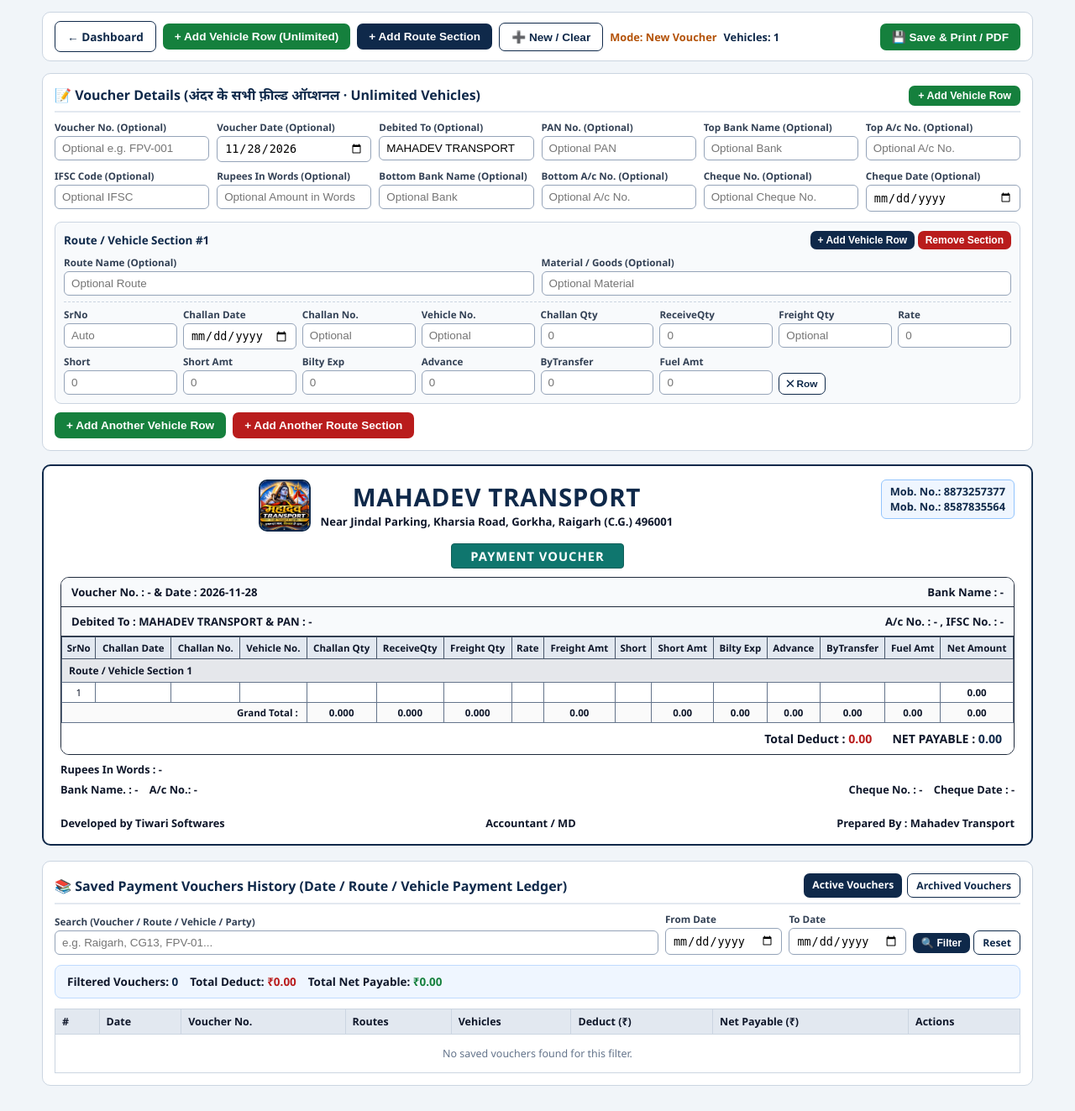
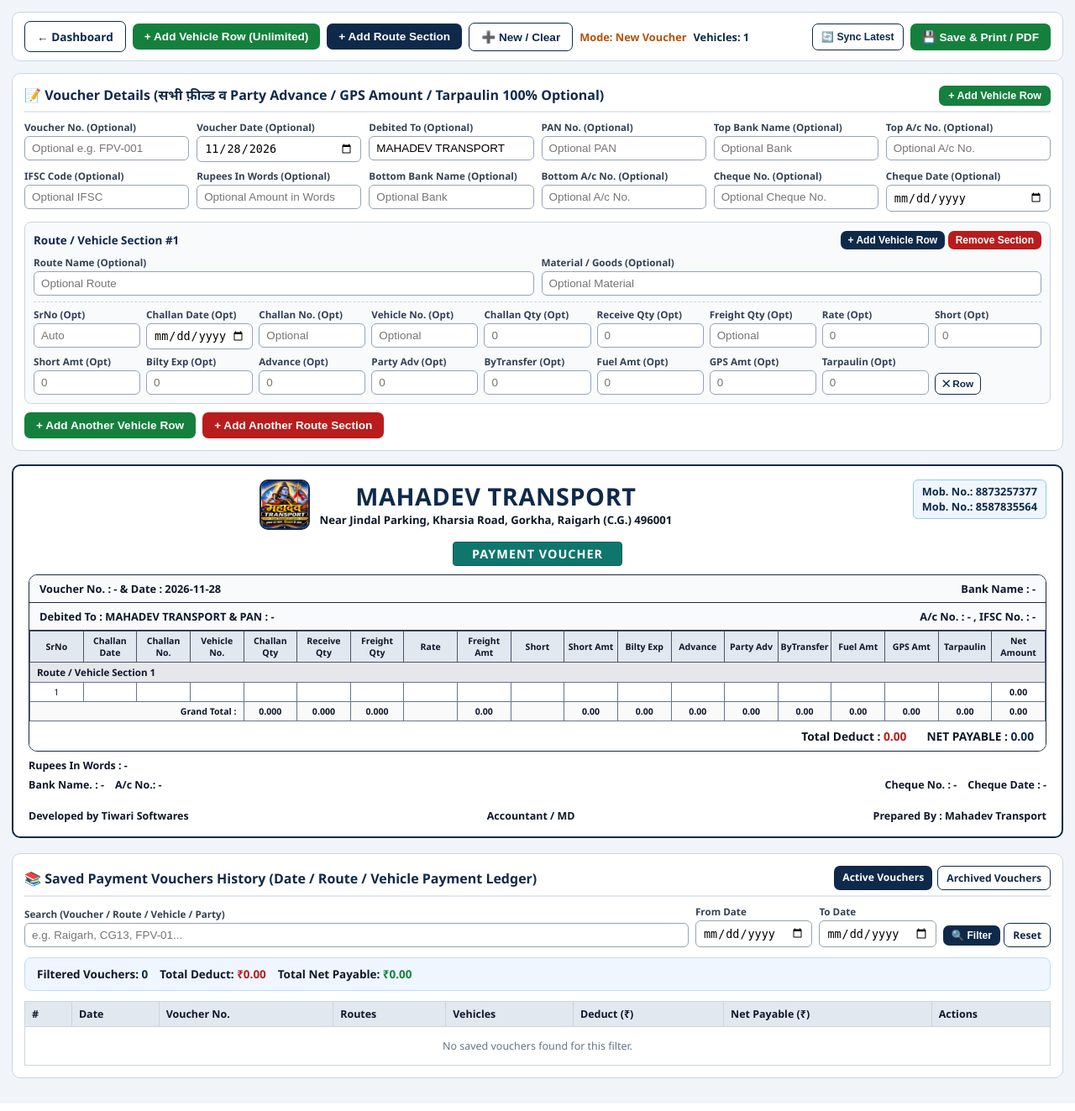
Before and after one commit to Shivam3946/mahadev-transport-portal, a Flask app: page /payment-voucher-form in a window 1280 px wide. Shown: the whole page at 84% size. Run offline with Flask 3, Linux system fonts and the light colour scheme; a user stored in the database is signed in; some libraries are stand-ins or nearby versions.

Commit message:
Update payment_voucher_form.html

```diff
--- a/templates/payment_voucher_form.html
+++ b/templates/payment_voucher_form.html
@@ -14,7 +14,7 @@
     }
 
     .toolbar {
-      max-width: 1180px;
+      max-width: 1320px;
       margin: 0 auto 14px;
       background: #fff;
       border: 1px solid #cbd5e1;
@@ -44,7 +44,7 @@
     .btn-outline { background: #fff; color: #0f294a; border: 1px solid #0f294a; }
 
     .editor-box, .history-box {
-      max-width: 1180px;
+      max-width: 1320px;
       margin: 0 auto 16px;
       background: #fff;
       border: 1px solid #cbd5e1;
@@ -104,7 +104,7 @@
     }
     .entry-grid {
       display: grid;
-      grid-template-columns: repeat(auto-fit, minmax(125px, 1fr));
+      grid-template-columns: repeat(auto-fit, minmax(115px, 1fr));
       gap: 7px;
       border-top: 1px dashed #cbd5e1;
       padding-top: 7px;
@@ -112,12 +112,12 @@
     }
 
     .voucher-sheet {
-      max-width: 1180px;
+      max-width: 1320px;
       margin: 0 auto 18px;
       background: #fff;
       border: 2.5px solid #0f294a;
       border-radius: 10px;
-      padding: 16px 20px;
+      padding: 16px 18px;
     }
 
     .top-brand-wrap {
@@ -137,8 +137,8 @@
       text-align: center;
     }
     .logo-img {
-      width: 62px;
-      height: 62px;
+      width: 60px;
+      height: 60px;
       object-fit: cover;
       border-radius: 10px;
       border: 2px solid #0f294a;
@@ -146,12 +146,11 @@
       flex-shrink: 0;
     }
     .company-name {
-      font-size: 1.85rem;
+      font-size: 1.8rem;
       font-weight: 900;
       letter-spacing: 0.6px;
       color: #0f294a;
       line-height: 1.15;
-      word-break: break-word;
     }
     .company-address {
       font-size: 0.82rem;
@@ -182,7 +181,7 @@
       background: #0f766e;
       color: #fff;
       font-weight: 900;
-      font-size: 0.92rem;
+      font-size: 0.9rem;
       letter-spacing: 1px;
       padding: 4px 22px;
       border-radius: 4px;
@@ -198,37 +197,40 @@
       flex-wrap: wrap;
       justify-content: space-between;
       gap: 10px;
-      padding: 8px 12px;
+      padding: 7px 12px;
       border-bottom: 1.5px solid #1e293b;
-      font-size: 0.82rem;
+      font-size: 0.8rem;
       font-weight: 800;
       background: #f8fafc;
     }
     table.v-table {
       width: 100%;
       border-collapse: collapse;
-      font-size: 0.72rem;
+      font-size: 0.66rem;
+      table-layout: fixed;
     }
     table.v-table th {
       background: #e2e8f0;
       color: #0f172a;
       border: 1px solid #475569;
-      padding: 5px 4px;
+      padding: 4px 2px;
       text-align: center;
       font-weight: 800;
+      word-wrap: break-word;
     }
     table.v-table td {
       border: 1px solid #64748b;
-      padding: 4px 5px;
+      padding: 4px 2px;
       text-align: center;
+      word-wrap: break-word;
     }
     .route-banner td {
       background: #e5e7eb !important;
       text-align: left !important;
       font-weight: 800;
-      font-size: 0.75rem;
+      font-size: 0.72rem;
       color: #0f172a;
-      padding: 5px 8px !important;
+      padding: 4px 8px !important;
     }
     .grand-row td {
       font-weight: 800;
@@ -241,14 +243,14 @@
       flex-wrap: wrap;
       justify-content: flex-end;
       gap: 24px;
-      padding: 9px 14px;
-      font-size: 0.88rem;
+      padding: 8px 14px;
+      font-size: 0.86rem;
       font-weight: 900;
       background: #fff;
     }
     .words-bank-strip {
       margin-top: 8px;
-      font-size: 0.8rem;
+      font-size: 0.78rem;
       font-weight: 700;
     }
     .bank-line {
@@ -257,15 +259,15 @@
       justify-content: space-between;
       gap: 12px;
       margin-top: 6px;
-      font-size: 0.8rem;
+      font-size: 0.78rem;
       font-weight: 700;
     }
     .sign-line {
       display: flex;
       justify-content: space-between;
       gap: 16px;
-      margin-top: 22px;
-      font-size: 0.8rem;
+      margin-top: 20px;
+      font-size: 0.78rem;
       font-weight: 900;
       color: #0f172a;
     }
@@ -344,34 +346,47 @@
       flex-wrap: wrap;
     }
 
+    @page {
+      size: A4 landscape;
+      margin: 6mm;
+    }
+
     @media print {
       .toolbar, .editor-box, .history-box, .modal-backdrop { display: none !important; }
       body { background: #fff; padding: 0; }
       .voucher-sheet {
-        border: 2px solid #0f294a;
+        border: 1.8px solid #0f294a;
         border-radius: 0;
         max-width: 100%;
-        padding: 10px 12px;
+        width: 100%;
+        padding: 6px 8px;
         margin: 0;
       }
       .top-brand-wrap {
         display: flex !important;
         align-items: flex-start !important;
         justify-content: space-between !important;
-        gap: 10px !important;
+        gap: 8px !important;
       }
-      .company-name { font-size: 1.45rem !important; font-weight: 900 !important; color: #0f294a !important; }
-      .company-address { font-size: 0.74rem !important; font-weight: 900 !important; color: #0f172a !important; }
-      .logo-img { width: 48px !important; height: 48px !important; }
+      .company-name { font-size: 1.25rem !important; font-weight: 900 !important; color: #0f294a !important; }
+      .company-address { font-size: 0.7rem !important; font-weight: 900 !important; color: #0f172a !important; }
+      .logo-img { width: 42px !important; height: 42px !important; }
       .mob-corner {
         position: static !important;
-        font-size: 0.74rem !important;
+        font-size: 0.68rem !important;
         font-weight: 900 !important;
         color: #0f172a !important;
         background: #fff !important;
-        border: 1.5px solid #0f294a !important;
-        padding: 4px 8px !important;
+        border: 1px solid #0f294a !important;
+        padding: 3px 6px !important;
       }
+      .meta-strip { padding: 4px 8px !important; font-size: 0.7rem !important; }
+      table.v-table { font-size: 0.54rem !important; width: 100% !important; table-layout: fixed !important; }
+      table.v-table th, table.v-table td { padding: 2px 1px !important; line-height: 1.15 !important; }
+      .route-banner td { font-size: 0.62rem !important; padding: 3px 6px !important; }
+      .summary-footer-box { padding: 5px 8px !important; font-size: 0.74rem !important; }
+      .words-bank-strip, .bank-line, .sign-line { font-size: 0.68rem !important; margin-top: 4px !important; }
+      .sign-line { margin-top: 12px !important; }
     }
   </style>
 </head>
@@ -386,6 +401,7 @@
       <span id="totalRowBadge" style="font-size: 0.8rem; font-weight: 800; color: #0f294a;">Vehicles: 1</span>
     </div>
     <div style="display: flex; gap: 8px; flex-wrap: wrap;">
+      <button type="button" onclick="window.location.reload()" class="btn btn-outline btn-sm">🔄 Sync Latest</button>
       <button type="button" onclick="openSavePopup()" class="btn btn-green">
         💾 Save &amp; Print / PDF
       </button>
@@ -394,7 +410,7 @@
 
   <div class="editor-box">
     <div class="editor-head">
-      <span>📝 Voucher Details (अंदर के सभी फ़ील्ड ऑप्शनल · Unlimited Vehicles)</span>
+      <span>📝 Voucher Details (सभी फ़ील्ड व Party Advance / GPS Amount / Tarpaulin 100% Optional)</span>
       <button type="button" onclick="addVehicleToLastGroup()" class="btn btn-green" style="padding: 5px 11px; font-size: 0.78rem;">
         + Add Vehicle Row
       </button>
@@ -480,6 +496,7 @@
         </div>
       </div>
 
+      <!-- Apne dono mobile numbers yahan daal dein -->
       <div class="mob-corner">
         <div><strong>Mob. No.: 8873257377</strong></div>
         <div><strong>Mob. No.: 8587835564</strong></div>
@@ -511,7 +528,7 @@
         </div>
       </div>
 
-      <div style="overflow-x: auto;">
+      <div>
         <table class="v-table">
           <thead>
             <tr>
@@ -520,7 +537,7 @@
               <th>Challan No.</th>
               <th>Vehicle No.</th>
               <th>Challan Qty</th>
-              <th>ReceiveQty</th>
+              <th>Receive Qty</th>
               <th>Freight Qty</th>
               <th>Rate</th>
               <th>Freight Amt</th>
@@ -528,8 +545,11 @@
               <th>Short Amt</th>
               <th>Bilty Exp</th>
               <th>Advance</th>
+              <th>Party Adv</th>
               <th>ByTransfer</th>
               <th>Fuel Amt</th>
+              <th>GPS Amt</th>
+              <th>Tarpaulin</th>
               <th>Net Amount</th>
             </tr>
           </thead>
@@ -625,12 +645,14 @@
             <td>₹{{ "{:,.2f}".format(v.total_deduct or 0) }}</td>
             <td><strong style="color:#15803d;">₹{{ "{:,.2f}".format(v.net_payable or 0) }}</strong></td>
             <td style="white-space: nowrap;">
-              <button type="button" class="btn btn-navy btn-sm"
-                      onclick='loadVoucherIntoForm({{ v.id }}, {{ v.payload_json|tojson }}, true)'>
+              <button type="button" class="btn btn-navy btn-sm view-voucher-btn"
+                      data-voucher-id="{{ v.id }}"
+                      data-payload="{{ v.payload_json|e }}">
                 👁️ View
               </button>
-              <button type="button" class="btn btn-green btn-sm"
-                      onclick='loadVoucherIntoForm({{ v.id }}, {{ v.payload_json|tojson }}, false)'>
+              <button type="button" class="btn btn-green btn-sm edit-voucher-btn"
+                      data-voucher-id="{{ v.id }}"
+                      data-payload="{{ v.payload_json|e }}">
                 ✏️ Edit
               </button>
               <form method="POST" action="{{ url_for('toggle_archive_payment_voucher', voucher_id=v.id) }}" style="display:inline;">
@@ -676,33 +698,40 @@
 
   <script>
     let groupCounter = 0;
+    let latestTotals = { totalDeduct: 0, netPayable: 0 };
+
+    function escAttr(s) {
+      return String(s ?? "")
+        .replace(/&/g, "&amp;")
+        .replace(/"/g, "&quot;")
+        .replace(/</g, "&lt;");
+    }
 
     function createEntryRowHTML(rowData = {}) {
       return `
         <div class="entry-grid">
-          <div><label>SrNo</label><input type="text" class="f-sr" value="${escAttr(rowData.sr || "")}" placeholder="Auto" oninput="renderVoucher()" /></div>
-          <div><label>Challan Date</label><input type="date" class="f-cdate" value="${escAttr(rowData.cdate || "")}" oninput="renderVoucher()" /></div>
-          <div><label>Challan No.</label><input type="text" class="f-cno" value="${escAttr(rowData.cno || "")}" placeholder="Optional" oninput="renderVoucher()" /></div>
-          <div><label>Vehicle No.</label><input type="text" class="f-veh" value="${escAttr(rowData.veh || "")}" placeholder="Optional" oninput="renderVoucher()" /></div>
-          <div><label>Challan Qty</label><input type="number" step="0.001" class="f-cqty" value="${escAttr(rowData.cqty || "")}" placeholder="0" oninput="renderVoucher()" /></div>
-          <div><label>ReceiveQty</label><input type="number" step="0.001" class="f-rqty" value="${escAttr(rowData.rqty || "")}" placeholder="0" oninput="renderVoucher()" /></div>
-          <div><label>Freight Qty</label><input type="number" step="0.001" class="f-fqty" value="${escAttr(rowData.fqty || "")}" placeholder="Optional" oninput="renderVoucher()" /></div>
-          <div><label>Rate</label><input type="number" step="0.01" class="f-rate" value="${escAttr(rowData.rate || "")}" placeholder="0" oninput="renderVoucher()" /></div>
-          <div><label>Short</label><input type="number" step="0.001" class="f-short" value="${escAttr(rowData.short || "")}" placeholder="0" oninput="renderVoucher()" /></div>
-          <div><label>Short Amt</label><input type="number" step="0.01" class="f-samt" value="${escAttr(rowData.samt || "")}" placeholder="0" oninput="renderVoucher()" /></div>
-          <div><label>Bilty Exp</label><input type="number" step="0.01" class="f-bilty" value="${escAttr(rowData.bilty || "")}" placeholder="0" oninput="renderVoucher()" /></div>
-          <div><label>Advance</label><input type="number" step="0.01" class="f-adv" value="${escAttr(rowData.adv || "")}" placeholder="0" oninput="renderVoucher()" /></div>
-          <div><label>ByTransfer</label><input type="number" step="0.01" class="f-trans" value="${escAttr(rowData.trans || "")}" placeholder="0" oninput="renderVoucher()" /></div>
-          <div><label>Fuel Amt</label><input type="number" step="0.01" class="f-fuel" value="${escAttr(rowData.fuel || "")}" placeholder="0" oninput="renderVoucher()" /></div>
+          <div><label>SrNo (Opt)</label><input type="text" class="f-sr" value="${escAttr(rowData.sr || "")}" placeholder="Auto" oninput="renderVoucher()" /></div>
+          <div><label>Challan Date (Opt)</label><input type="date" class="f-cdate" value="${escAttr(rowData.cdate || "")}" oninput="renderVoucher()" /></div>
+          <div><label>Challan No. (Opt)</label><input type="text" class="f-cno" value="${escAttr(rowData.cno || "")}" placeholder="Optional" oninput="renderVoucher()" /></div>
+          <div><label>Vehicle No. (Opt)</label><input type="text" class="f-veh" value="${escAttr(rowData.veh || "")}" placeholder="Optional" oninput="renderVoucher()" /></div>
+          <div><label>Challan Qty (Opt)</label><input type="number" step="0.001" class="f-cqty" value="${escAttr(rowData.cqty || "")}" placeholder="0" oninput="renderVoucher()" /></div>
+          <div><label>Receive Qty (Opt)</label><input type="number" step="0.001" class="f-rqty" value="${escAttr(rowData.rqty || "")}" placeholder="0" oninput="renderVoucher()" /></div>
+          <div><label>Freight Qty (Opt)</label><input type="number" step="0.001" class="f-fqty" value="${escAttr(rowData.fqty || "")}" placeholder="Optional" oninput="renderVoucher()" /></div>
+          <div><label>Rate (Opt)</label><input type="number" step="0.01" class="f-rate" value="${escAttr(rowData.rate || "")}" placeholder="0" oninput="renderVoucher()" /></div>
+          <div><label>Short (Opt)</label><input type="number" step="0.001" class="f-short" value="${escAttr(rowData.short || "")}" placeholder="0" oninput="renderVoucher()" /></div>
+          <div><label>Short Amt (Opt)</label><input type="number" step="0.01" class="f-samt" value="${escAttr(rowData.samt || "")}" placeholder="0" oninput="renderVoucher()" /></div>
+          <div><label>Bilty Exp (Opt)</label><input type="number" step="0.01" class="f-bilty" value="${escAttr(rowData.bilty || "")}" placeholder="0" oninput="renderVoucher()" /></div>
+          <div><label>Advance (Opt)</label><input type="number" step="0.01" class="f-adv" value="${escAttr(rowData.adv || "")}" placeholder="0" oninput="renderVoucher()" /></div>
+          <div><label>Party Adv (Opt)</label><input type="number" step="0.01" class="f-party-adv" value="${escAttr(rowData.party_adv || "")}" placeholder="0" oninput="renderVoucher()" /></div>
+          <div><label>ByTransfer (Opt)</label><input type="number" step="0.01" class="f-trans" value="${escAttr(rowData.trans || "")}" placeholder="0" oninput="renderVoucher()" /></div>
+          <div><label>Fuel Amt (Opt)</label><input type="number" step="0.01" class="f-fuel" value="${escAttr(rowData.fuel || "")}" placeholder="0" oninput="renderVoucher()" /></div>
+          <div><label>GPS Amt (Opt)</label><input type="number" step="0.01" class="f-gps" value="${escAttr(rowData.gps_amt || "")}" placeholder="0" oninput="renderVoucher()" /></div>
+          <div><label>Tarpaulin (Opt)</label><input type="number" step="0.01" class="f-tarpaulin" value="${escAttr(rowData.tarpaulin || "")}" placeholder="0" oninput="renderVoucher()" /></div>
           <div style="display:flex; align-items:end;">
             <button type="button" class="btn btn-outline" style="padding:5px 8px; font-size:0.74rem;" onclick="this.closest('.entry-grid').remove(); renderVoucher();">✕ Row</button>
           </div>
         </div>
       `;
-    }
-
-    function escAttr(s) {
-      return String(s ?? "").replace(/&/g, "&amp;").replace(/"/g, "&quot;").replace(/</g, "&lt;");
     }
 
     function addRouteGroup(defaultRoute = "", defaultMaterial = "", rowsArray = null) {
@@ -766,8 +795,6 @@
     function fmt2(n) { return (Number(n) || 0).toLocaleString("en-IN", { minimumFractionDigits: 2, maximumFractionDigits: 2 }); }
     function fmt3(n) { return (Number(n) || 0).toFixed(3); }
 
-    let latestTotals = { totalDeduct: 0, netPayable: 0 };
-
     function renderVoucher() {
       document.getElementById("out_voucher_no").textContent = txtVal(document.getElementById("in_voucher_no"), "-");
       document.getElementById("out_voucher_date").textContent = txtVal(document.getElementById("in_voucher_date"), "-");
@@ -798,12 +825,12 @@
 
         const bannerTr = document.createElement("tr");
         bannerTr.className = "route-banner";
-        bannerTr.innerHTML = `<td colspan="16">${labelText}</td>`;
+        bannerTr.innerHTML = `<td colspan="19">${labelText}</td>`;
         tbody.appendChild(bannerTr);
 
         let sumCQty = 0, sumRQty = 0, sumFQty = 0;
         let sumFreight = 0, sumShortAmt = 0, sumBilty = 0;
-        let sumAdv = 0, sumTrans = 0, sumFuel = 0, sumNet = 0;
+        let sumAdv = 0, sumPartyAdv = 0, sumTrans = 0, sumFuel = 0, sumGps = 0, sumTarpaulin = 0, sumNet = 0;
 
         grp.querySelectorAll(".entry-grid").forEach((row, idx) => {
           totalVehicleRows += 1;
@@ -820,11 +847,14 @@
           const samVal = numVal(row.querySelector(".f-samt"));
           const bilty = numVal(row.querySelector(".f-bilty"));
           const adv = numVal(row.querySelector(".f-adv"));
+          const partyAdv = numVal(row.querySelector(".f-party-adv"));
           const trans = numVal(row.querySelector(".f-trans"));
           const fuel = numVal(row.querySelector(".f-fuel"));
+          const gpsAmt = numVal(row.querySelector(".f-gps"));
+          const tarpaulin = numVal(row.querySelector(".f-tarpaulin"));
 
           const freightAmt = fqty * rate;
-          const rowDeduct = samVal + bilty + adv + trans + fuel;
+          const rowDeduct = samVal + bilty + adv + partyAdv + trans + fuel + gpsAmt + tarpaulin;
           const netAmt = freightAmt - rowDeduct;
 
           sumCQty += cqty;
@@ -834,8 +864,11 @@
           sumShortAmt += samVal;
           sumBilty += bilty;
           sumAdv += adv;
+          sumPartyAdv += partyAdv;
           sumTrans += trans;
           sumFuel += fuel;
+          sumGps += gpsAmt;
+          sumTarpaulin += tarpaulin;
           sumNet += netAmt;
 
           const tr = document.createElement("tr");
@@ -853,21 +886,24 @@
             <td>${samVal ? fmt2(samVal) : ""}</td>
             <td>${bilty ? fmt2(bilty) : ""}</td>
             <td>${adv ? fmt2(adv) : ""}</td>
+            <td>${partyAdv ? fmt2(partyAdv) : ""}</td>
             <td>${trans ? fmt2(trans) : ""}</td>
             <td>${fuel ? fmt2(fuel) : ""}</td>
+            <td>${gpsAmt ? fmt2(gpsAmt) : ""}</td>
+            <td>${tarpaulin ? fmt2(tarpaulin) : ""}</td>
             <td><strong>${fmt2(netAmt)}</strong></td>
           `;
           tbody.appendChild(tr);
         });
 
-        const totalDeductInGroup = sumShortAmt + sumBilty + sumAdv + sumTrans + sumFuel;
+        const totalDeductInGroup = sumShortAmt + sumBilty + sumAdv + sumPartyAdv + sumTrans + sumFuel + sumGps + sumTarpaulin;
         grandAllDeduct += totalDeductInGroup;
         grandAllNetPayable += sumNet;
 
         const grandTr = document.createElement("tr");
         grandTr.className = "grand-row";
         grandTr.innerHTML = `
-          <td colspan="4" style="text-align:right; padding-right:10px;">Grand Total :</td>
+          <td colspan="4" style="text-align:right; padding-right:8px;">Grand Total :</td>
           <td>${fmt3(sumCQty)}</td>
           <td>${fmt3(sumRQty)}</td>
           <td>${fmt3(sumFQty)}</td>
@@ -877,8 +913,11 @@
           <td>${fmt2(sumShortAmt)}</td>
           <td>${fmt2(sumBilty)}</td>
           <td>${fmt2(sumAdv)}</td>
+          <td>${fmt2(sumPartyAdv)}</td>
           <td>${fmt2(sumTrans)}</td>
           <td>${fmt2(sumFuel)}</td>
+          <td>${fmt2(sumGps)}</td>
+          <td>${fmt2(sumTarpaulin)}</td>
           <td>${fmt2(sumNet)}</td>
         `;
         tbody.appendChild(grandTr);
@@ -908,8 +947,11 @@
             samt: row.querySelector(".f-samt").value,
             bilty: row.querySelector(".f-bilty").value,
             adv: row.querySelector(".f-adv").value,
+            party_adv: row.querySelector(".f-party-adv").value,
             trans: row.querySelector(".f-trans").value,
             fuel: row.querySelector(".f-fuel").value,
+            gps_amt: row.querySelector(".f-gps").value,
+            tarpaulin: row.querySelector(".f-tarpaulin").value,
           });
         });
         routes.push({
@@ -943,7 +985,10 @@
       renderVoucher();
       const vNo = txtVal(document.getElementById("in_voucher_no"), "Auto/Blank");
       const vDate = txtVal(document.getElementById("in_voucher_date"), "-");
+      const vId = document.getElementById("in_voucher_id").value;
+      const modeText = vId ? `Update Voucher #${escAttr(vId)}` : "Save New Voucher";
       document.getElementById("saveModalSummary").innerHTML = `
+        <strong>Action:</strong> ${modeText}<br>
         <strong>Voucher No.:</strong> ${escAttr(vNo)} &nbsp;|&nbsp; <strong>Date:</strong> ${escAttr(vDate)}<br>
         <strong>Total Deduct:</strong> ₹${fmt2(latestTotals.totalDeduct)}<br>
         <strong>Net Payable:</strong> ₹${fmt2(latestTotals.netPayable)}<br><br>
@@ -964,7 +1009,7 @@
         const payload = collectVoucherPayload();
         const res = await fetch("{{ url_for('save_payment_voucher') }}", {
           method: "POST",
-          headers: { "Content-Type": "application/json" },
+          headers: { "Content-Type": "application/json", "Cache-Control": "no-store" },
           body: JSON.stringify(payload)
         });
         const result = await res.json();
@@ -983,7 +1028,7 @@
         window.print();
         setTimeout(() => {
           window.location.reload();
-        }, 400);
+        }, 500);
       } catch (err) {
         alert("Network error while saving voucher.");
         btn.disabled = false;
@@ -991,7 +1036,14 @@
       }
     }
 
-    function loadVoucherIntoForm(voucherId, data, scrollToPreviewOnly = false) {
+    function loadVoucherIntoForm(voucherId, rawPayload, scrollToPreviewOnly = false) {
+      let data = {};
+      if (typeof rawPayload === "string") {
+        try { data = JSON.parse(rawPayload || "{}"); } catch (e) { data = {}; }
+      } else {
+        data = rawPayload || {};
+      }
+
       document.getElementById("in_voucher_id").value = voucherId;
       document.getElementById("editingBadge").textContent =
         (scrollToPreviewOnly ? "Mode: Viewing #" : "Mode: Editing #") + voucherId;
@@ -1036,6 +1088,28 @@
       addRouteGroup();
     }
 
+    document.querySelectorAll(".view-voucher-btn").forEach(btn => {
+      btn.addEventListener("click", () => {
+        loadVoucherIntoForm(btn.dataset.voucherId, btn.dataset.payload, true);
+      });
+    });
+
+    document.querySelectorAll(".edit-voucher-btn").forEach(btn => {
+      btn.addEventListener("click", () => {
+        loadVoucherIntoForm(btn.dataset.voucherId, btn.dataset.payload, false);
+      });
+    });
+
+    // Multi-device / 3+ systems live sync when switching back to tab/window
+    let lastHiddenAt = 0;
+    document.addEventListener("visibilitychange", () => {
+      if (document.hidden) {
+        lastHiddenAt = Date.now();
+      } else if (lastHiddenAt && (Date.now() - lastHiddenAt > 2000) && !document.getElementById("in_voucher_id").value) {
+        window.location.reload();
+      }
+    });
+
     addRouteGroup();
   </script>
 </body>
```
